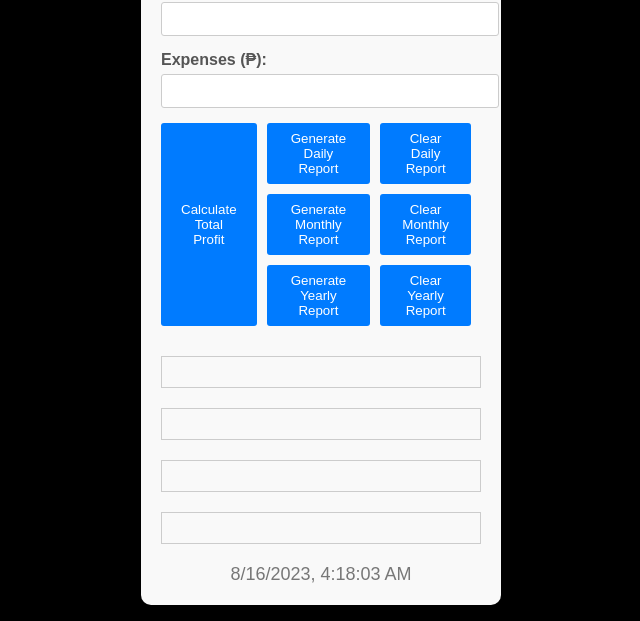
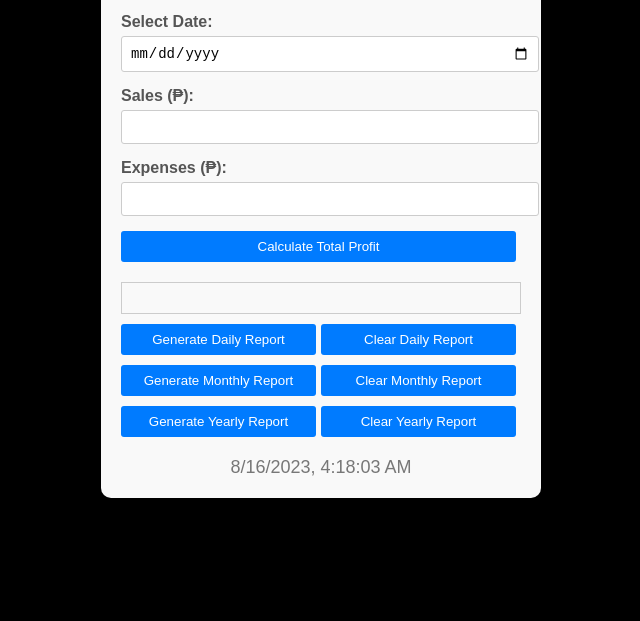
Before and after one commit to yuzithzu/SalesReport, a plain HTML site: page index.html in a window 1280 px wide. Shown: the part 179-800 px from the top of the page, without its empty margins (319-959 px from the left). Drawn offline with Linux system fonts and the light colour scheme.

Commit message:
Update index.html

```diff
--- a/index.html
+++ b/index.html
@@ -14,7 +14,7 @@
             min-height: 100vh;
         }
         .container {
-            width: 320px;
+            width: 400px;
             background-color: #f9f9f9;
             border-radius: 10px;
             padding: 20px;
@@ -47,12 +47,7 @@
             text-align: center;
             margin-top: 10px;
             display: flex;
-            justify-content: center;
-        }
-        .button-column {
-            display: flex;
-            flex-direction: column;
-            margin-right: 10px;
+            justify-content: space-between;
         }
         .button-group button {
             flex: 1;
@@ -62,12 +57,13 @@
             border: none;
             border-radius: 3px;
             cursor: pointer;
-            margin-bottom: 10px;
+            margin-right: 5px;
         }
         .report {
             border: 1px solid #ccc;
             padding: 15px;
             margin-top: 20px;
+            font-size: 14px;
         }
         .report strong {
             display: block;
@@ -79,6 +75,10 @@
             font-size: 18px;
             margin-top: 20px;
             color: #777;
+        }
+        /* Add a class to hide report divs */
+        .hide {
+            display: none;
         }
     </style>
 </head>
@@ -98,24 +98,24 @@
             <input type="number" id="expenses" step="0.01">
         </div>
         <div class="button-group">
-            <div class="button-column">
-                <button onclick="calculateTotal()">Calculate Total Profit</button>
-            </div>
-            <div class="button-column">
-                <button onclick="generateDailyReport()">Generate Daily Report</button>
-                <button onclick="generateMonthlyReport()">Generate Monthly Report</button>
-                <button onclick="generateYearlyReport()">Generate Yearly Report</button>
-            </div>
-            <div class="button-column">
-                <button onclick="clearDailyReport()">Clear Daily Report</button>
-                <button onclick="clearMonthlyReport()">Clear Monthly Report</button>
-                <button onclick="clearYearlyReport()">Clear Yearly Report</button>
-            </div>
+            <button onclick="calculateTotal()">Calculate Total Profit</button>
         </div>
         <div id="total" class="report"></div>
-        <div class="report" id="daily-report"></div>
-        <div class="report" id="monthly-report"></div>
-        <div class="report" id="yearly-report"></div>
+        <div class="button-group">
+            <button onclick="generateDailyReport()">Generate Daily Report</button>
+            <button onclick="clearDailyReport()">Clear Daily Report</button>
+        </div>
+        <div class="report hide" id="daily-report"></div>
+        <div class="button-group">
+            <button onclick="generateMonthlyReport()">Generate Monthly Report</button>
+            <button onclick="clearMonthlyReport()">Clear Monthly Report</button>
+        </div>
+        <div class="report hide" id="monthly-report"></div>
+        <div class="button-group">
+            <button onclick="generateYearlyReport()">Generate Yearly Report</button>
+            <button onclick="clearYearlyReport()">Clear Yearly Report</button>
+        </div>
+        <div class="report hide" id="yearly-report"></div>
         <div class="date-time" id="date-time"></div>
     </div>
 
@@ -138,17 +138,20 @@
         }
 
         function generateDailyReport() {
+            hideReports();
+            var dailyReportDiv = document.getElementById("daily-report");
             var dailyReport = "";
-
             for (var date in dailyReports) {
                 dailyReport += "<strong>Date: " + date + "</strong><br>";
                 dailyReport += "Total Profit: &#x20B1;" + dailyReports[date].totalProfit + "<br><br>";
             }
-
-            document.getElementById("daily-report").innerHTML = dailyReport;
+            dailyReportDiv.innerHTML = dailyReport;
+            dailyReportDiv.classList.remove("hide");
         }
 
         function generateMonthlyReport() {
+            hideReports();
+            var monthlyReportDiv = document.getElementById("monthly-report");
             for (var date in dailyReports) {
                 var parts = date.split("-");
                 var year = parts[0];
@@ -167,7 +170,6 @@
             }
 
             var monthlyReport = "<strong>Monthly Report</strong><br>";
-
             for (var year in monthlyReports) {
                 monthlyReport += "<strong>" + year + "</strong><br>";
                 for (var month in monthlyReports[year]) {
@@ -175,11 +177,13 @@
                     monthlyReport += monthName + ": &#x20B1;" + monthlyReports[year][month].toFixed(2) + "<br>";
                 }
             }
-
-            document.getElementById("monthly-report").innerHTML = monthlyReport;
+            monthlyReportDiv.innerHTML = monthlyReport;
+            monthlyReportDiv.classList.remove("hide");
         }
 
         function generateYearlyReport() {
+            hideReports();
+            var yearlyReportDiv = document.getElementById("yearly-report");
             for (var year in monthlyReports) {
                 if (!yearlyReports[year]) {
                     yearlyReports[year] = 0;
@@ -191,12 +195,11 @@
             }
 
             var yearlyReport = "<strong>Yearly Report</strong><br>";
-
             for (var year in yearlyReports) {
                 yearlyReport += "<strong>" + year + "</strong>: &#x20B1;" + yearlyReports[year].toFixed(2) + "<br>";
             }
-
-            document.getElementById("yearly-report").innerHTML = yearlyReport;
+            yearlyReportDiv.innerHTML = yearlyReport;
+            yearlyReportDiv.classList.remove("hide");
         }
 
         function clearDailyReport() {
@@ -212,6 +215,13 @@
         function clearYearlyReport() {
             yearlyReports = {};
             document.getElementById("yearly-report").innerHTML = "";
+        }
+
+        function hideReports() {
+            var reportDivs = document.querySelectorAll(".report");
+            for (var i = 0; i < reportDivs.length; i++) {
+                reportDivs[i].classList.add("hide");
+            }
         }
 
         function getMonthName(month) {
```
